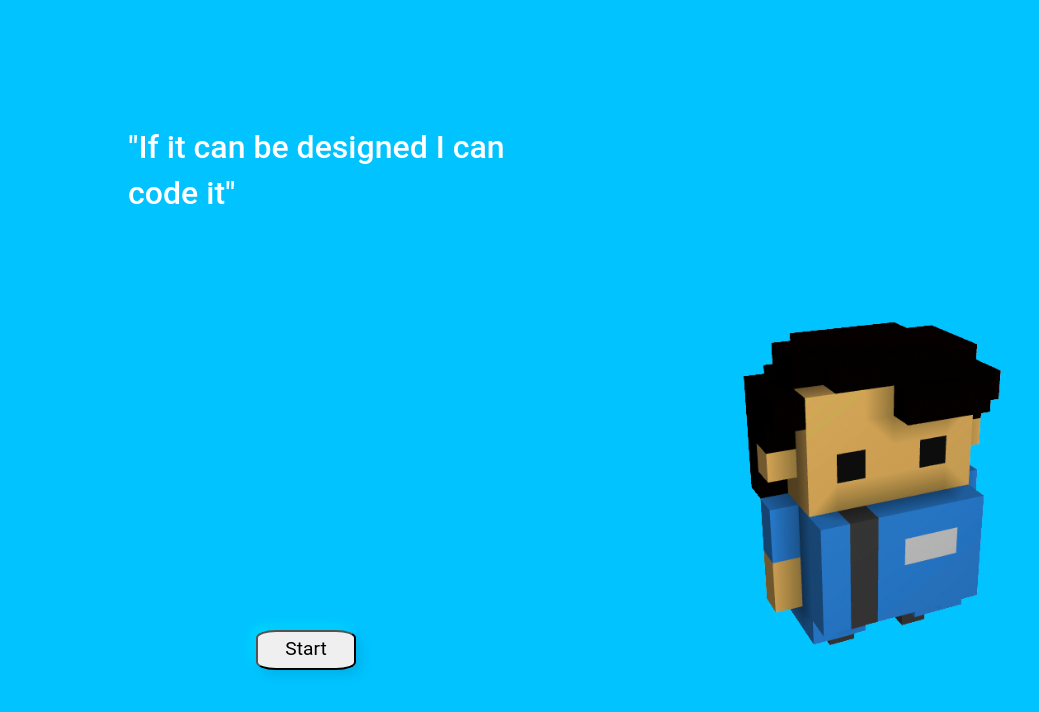
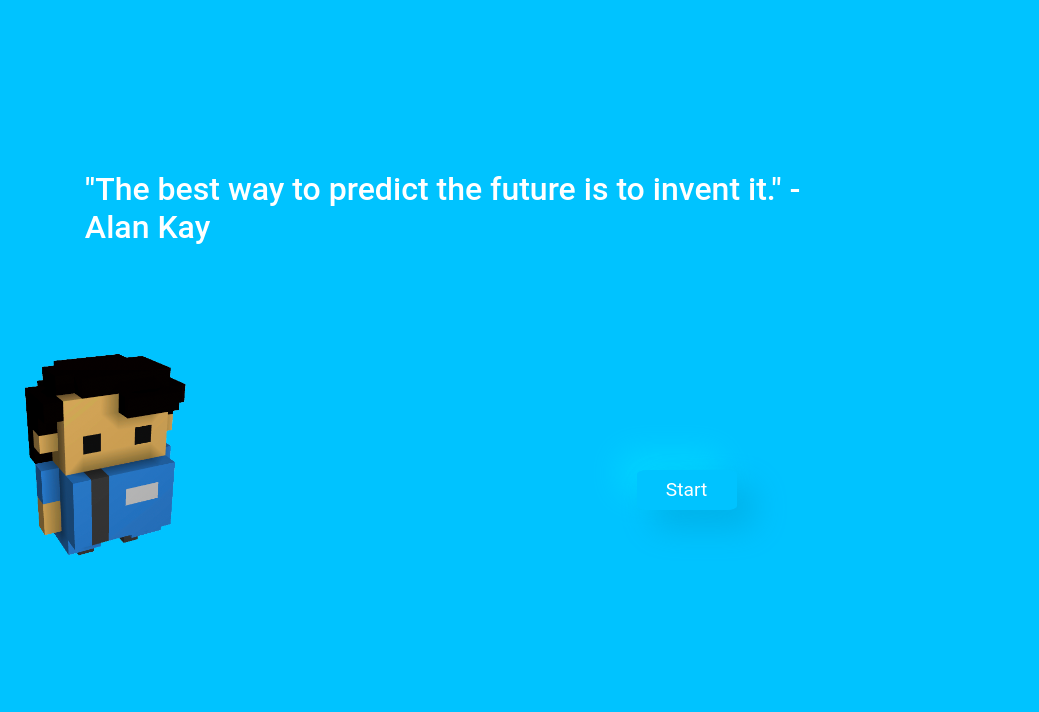
Before and after one commit to jpcollandra/jpakjr, a React (Create React App) app: page / in a window 1280 px wide. Shown: the top 712 px of the page, without its empty margins (0-1039 px from the left). Built offline with nearby package versions, Linux system fonts and the light colour scheme.

Commit message:
fix(ui): random ui changes

```diff
--- a/src/App.scss
+++ b/src/App.scss
@@ -2,6 +2,7 @@
 :root {
   --background-color: #00c3ff;
   --background-color2: #33cfff;
+  --buttonhover1: linear-gradient(145deg, #00b0e6, #00d1ff);
   --text-color: #ffffff;
 }
 
@@ -10,6 +11,7 @@
   --background-color: #202020;
   --background-color2: #333333;
   --text-color: #ffffff;
+  --buttonhover-dark: linear-gradient(145deg, #373737, #2e2e2e);
 }
 
 $fontFamily: "Roboto";
@@ -21,19 +23,9 @@ $fontFamily: "Roboto";
   color: var(--text-color);
 }
 
-$fontFamily: "Roboto";
-
-.App {
-  background-color: --backgroundColor;
-  font-family: "Roboto";
-  font-weight: 100;
-  color: --textColor;
-}
-
 .Avatar {
   display: flex;
-    width: 20rem;
-    margin-left: 110%
+  width: 200px;
 }
 
 .aboutBio{
@@ -44,30 +36,41 @@ $fontFamily: "Roboto";
 }
 
 .buttonNeomorphic {
-  -webkit-appearance: button;
-  background-color: --backgroundColor;
-  border-radius: 20%;
-  border: 1px solid --backgroundColor;
-  box-shadow: 5px 5px 11px #00b1e8, -5px -5px 11px #00d5ff;
-  color: --textColor;
+  background-color: var(--background-color);
+  border-radius: 10%;
+  color: var(--text-color);
   font-size: larger;
   height: 40px;
-  outline: none;
+  box-shadow: 17px 17px 33px #00b1e8, -17px -17px 33px #00d5ff;
   position: absolute;
+  border-color: #00d5ff;
+  border: 1px solid var(--background-color);
   width: 100px;
+  transition: all 0.3s ease;
 }
 
 .buttonNeomorphic:hover {
-  background: linear-gradient(145deg, #00b0e6, #00d1ff);
+  background: var(--buttonhover1);
+  border: 1px solid var(--background-color);
   box-shadow: 5px 5px 11px #00b1e8, -5px -5px 11px #00d5ff;
+}
+
+.dark-theme .buttonNeomorphic {
+  box-shadow: none
+}
+
+
+.dark-theme .buttonNeomorphic:hover {
+  background: var(--buttonhover-dark);
+  box-shadow: inset -29px 29px 57px #141414, inset 29px -29px 57px #525252;
 }
 
 .navButton {
   border-radius: 30%;
   height: 80px;
   width: 100px;
+  box-shadow: 17px 17px 33px #00b1e8, -17px -17px 33px #00d5ff;
   background: var(--background-color);
-  box-shadow: 17px 17px 33px #00b1e8, -17px -17px 33px #00d5ff;
   border: 1px solid var(--background-color);
   color: var(--text-color);
   transition: all 0.3s ease;
@@ -87,9 +90,16 @@ $fontFamily: "Roboto";
 
 .navButton:hover {
   background: linear-gradient(145deg, #00b0e6, #00d1ff);
-  box-shadow: 17px 17px 33px #00b1e8, -17px -17px 33px #00d5ff;
 }
 
+.dark-theme .navButton {
+  box-shadow: none
+}
+
+.dark-theme .navButton:hover {
+  background: var(--buttonhover-dark);
+  box-shadow: inset -29px 29px 57px #141414, inset 29px -29px 57px #525252;
+}
 
 .mainNav{
   align-items: flex-end;
@@ -133,23 +143,47 @@ $fontFamily: "Roboto";
 color: var(--text-color);
 }
 
-
 .navProject:hover {
 background: linear-gradient(145deg, #00b0e6, #00d1ff);
 box-shadow: 17px 17px 33px #00b1e8, -17px -17px 33px #00d5ff;
 }
 
+.dark-theme .navProject:hover {
+background: var(--buttonhover-dark);
+}
+
 .toggle-theme-btn {
-  background-color: --backgroundColor;
-  color: --textColor;
-  border: none;
-  border-radius: 5px;
-  padding: 10px 15px;
-  font-size: 14px;
-  cursor: pointer;
-  transition: background-color 0.3s ease;
+  border-radius: 30%;
+  height: 80px;
+  width: 100px;
+  box-shadow: 17px 17px 33px #00b1e8, -17px -17px 33px #00d5ff;
+  background: var(--background-color);
+  border: 1px solid var(--background-color);
+  color: var(--text-color);
+  transition: all 0.3s ease;
 
-  &:hover {
-    background-color: --backgroundColor2;
+  @media (max-width: 1200px) {
+    font-size: 1.25rem;
+  }
+
+  @media (max-width: 992px) {
+    font-size: 1rem;
+  }
+
+  @media (max-width: 768px) {
+    font-size: 0.75rem;
   }
 }
+
+.toggle-theme-btn:hover {
+  background: linear-gradient(145deg, #00b0e6, #00d1ff);
+}
+
+.dark-theme .toggle-theme-btn {
+  box-shadow: none
+}
+
+.dark-theme .toggle-theme-btn:hover {
+  background: var(--buttonhover-dark);
+  box-shadow: inset -29px 29px 57px #141414, inset 29px -29px 57px #525252;
+}
--- a/src/Pages/aboutMe.tsx
+++ b/src/Pages/aboutMe.tsx
@@ -24,8 +24,7 @@ export default function AboutMe() {
               <h2>
                 <span> Hello World</span>
                 <span style={{ fontSize: "24px" }}>
-                  , my name is John. I am the founder of Negnan.com, a
-                  revolutionary way of understanding current events.
+                  , my name is John.
                 </span>
               </h2>
             </div>
--- a/src/Pages/landing.tsx
+++ b/src/Pages/landing.tsx
@@ -16,31 +16,23 @@ export default function Landing() {
     navigate("/nav");
   }
 
+
   return (
     <>
       <Container
         fluid
-        className="p-0"
-        style={{
-          display: "flex",
-          height: "100vh",
-          margin: "0",
-          padding: "0",
-          width: "100%",
-        }}
+        className="p-0 d-flex align-items-stretch"
+        style={{ height: "100vh", width: "100%", overflow: "hidden" }}
       >
         <Row>
           <Col>
             <div
               style={{
-                  position: "relative",
-                  marginTop: "20%",
-                  marginLeft: "20%",
-                  width: "40rem",
+                paddingTop: "20%",
+                marginLeft: "10%",
               }}
             >
-                <h2>"If it can be designed I can</h2>
-                <h2>code it"</h2>
+              <h2>"The best way to predict the future is to invent it." - Alan Kay</h2>
             </div>
             <motion.div
               animate={{ y: 100 }}
@@ -57,14 +49,21 @@ export default function Landing() {
                 alt="jpakjr"
               />
             </motion.div>
+            <div
+              style={{
+                position: 'static',
+                top: "100%",
+                paddingLeft: "75%",
+              }}
+            >
               <button
                 className="buttonNeomorphic"
-              style={{ marginTop: "5%", marginLeft: "20%" }}
                 onClick={onClick}
               >
                 {" "}
                 Start{" "}
               </button>
+            </div>
           </Col>
         </Row>
       </Container>
--- a/src/Pages/navPage.tsx
+++ b/src/Pages/navPage.tsx
@@ -2,6 +2,7 @@ import React, { useState, useEffect } from "react";
 import { Col, Container, Row } from "react-bootstrap";
 import { BsFillPersonFill, BsStack } from "react-icons/bs";
 import { RiPagesFill, RiContactsBookFill } from "react-icons/ri";
+import { RiLightbulbFlashFill, RiLightbulbFlashLine } from "react-icons/ri";
 import "../App.scss";
 import AboutMe from "./aboutMe";
 import Projects from "./projects";
@@ -14,11 +15,14 @@ type VisibleComponent = "home" | "stack" | "about" | "contact";
 export default function NavPage() {
   const [visible, setVisible] = useState<VisibleComponent>("home");
   const { theme = 'light', toggleTheme = () => {} } = useTheme() ?? {};
+  const [isDark , updateIsDark]= useState(false);
 
   useEffect(() => {
     if (theme === 'dark') {
+      updateIsDark(true);
       document.documentElement.classList.add('dark-theme');
     } else {
+      updateIsDark(false);
       document.documentElement.classList.remove('dark-theme');
     }
   }, [theme]);
@@ -60,7 +64,7 @@ export default function NavPage() {
           zIndex: 9999,
         }}
       >
-        Toggle Theme
+        {isDark ? <RiLightbulbFlashFill className="icon"/> : <RiLightbulbFlashLine className="icon"/>}
       </button>
       <div className="d-flex justify-content-between align-items-center fixed-bottom pb-5 px-3" style={{ width: "100%", maxWidth: "40rem", margin: "0 auto" }}>
         <button className="navButton" onClick={() => changeVisible("home")}>
```
Lines whose indentation alone changed are shown as unchanged.
